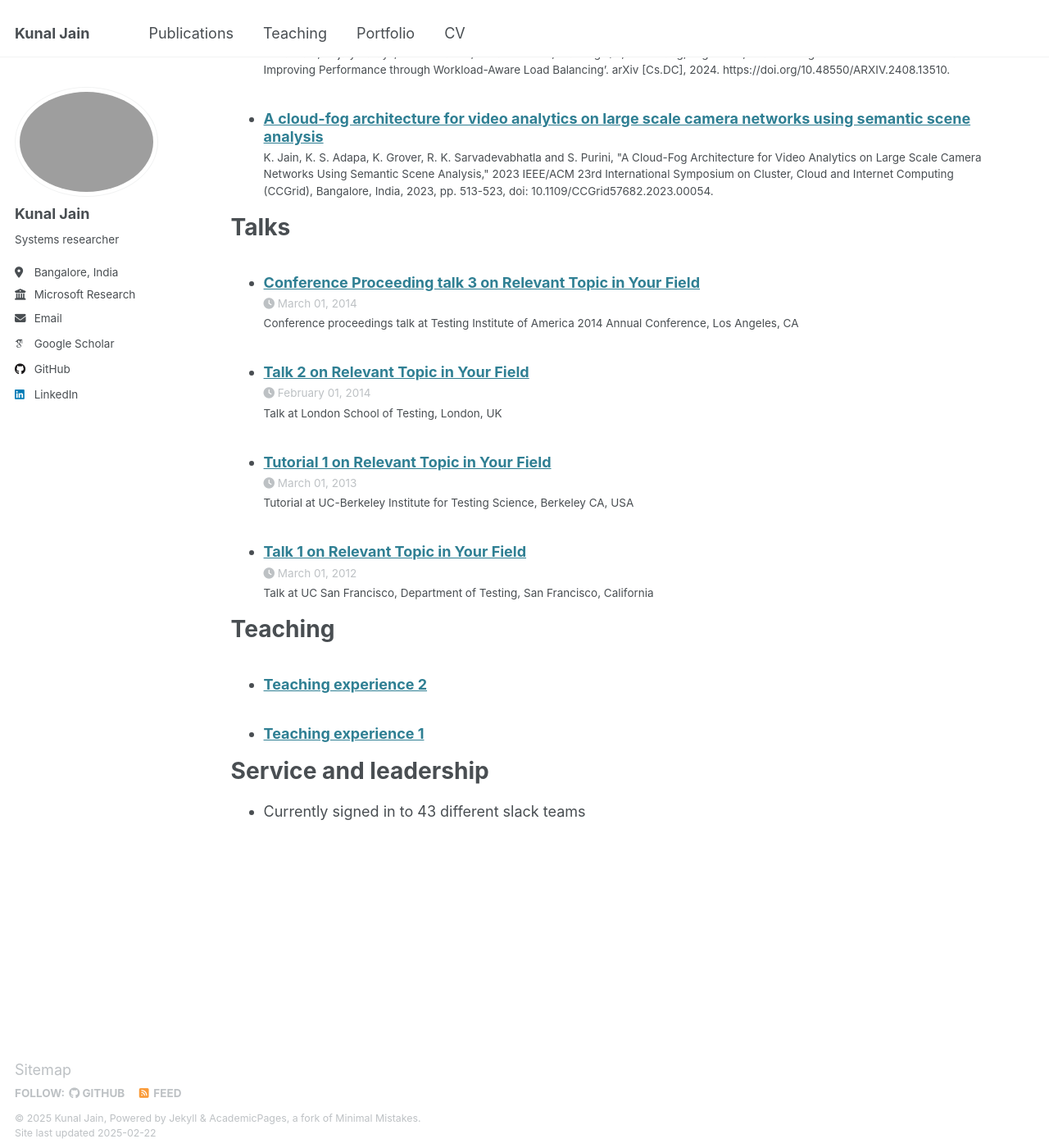
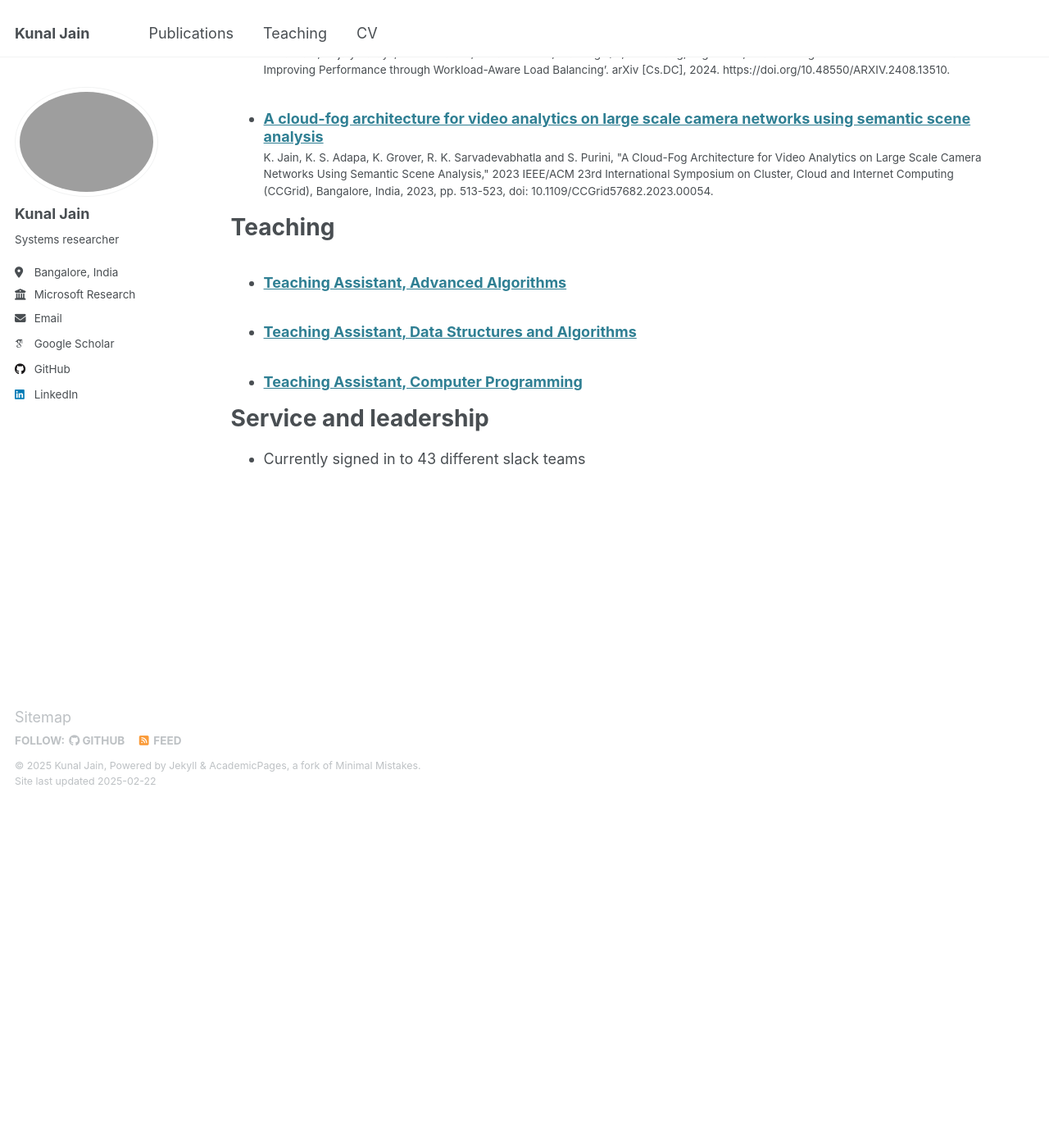
Before and after one commit to kjain1810/kjain1810.github.io, a Jekyll site: the page built from _pages/cv.md, in a window 1280 px wide and 1400 px high, scrolled down 1489 px. Shown: the whole window at 82% size. Built offline with Jekyll 4.4.1, drawn with Linux system fonts in a browser that asks for light colours; some web fonts are replaced; after the commit the page ends 2469 px from its top, so only the background shows below that.

Commit message:
Done for now

```diff
--- a/_data/navigation.yml
+++ b/_data/navigation.yml
@@ -14,14 +14,14 @@ main:
   - title: "Teaching"
     url: /teaching/
 
-  - title: "Portfolio"
-    url: /portfolio/
+  # - title: "Portfolio"
+  #   url: /portfolio/
 
   # - title: "Blog Posts"
   #   url: /year-archive/
 
   - title: "CV"
-    url: /cv/
+    url: /files/Kunal_Jain_Resume.pdf
 
   # - title: "Guide"
   #   url: /markdown/
--- a/_pages/cv.md
+++ b/_pages/cv.md
@@ -47,11 +47,11 @@ Publications
     {% include archive-single-cv.html %}
   {% endfor %}</ul>
 
-Talks
+<!-- Talks
 ======
   <ul>{% for post in site.talks reversed %}
     {% include archive-single-talk-cv.html  %}
-  {% endfor %}</ul>
+  {% endfor %}</ul> -->
 
 Teaching
 ======
--- a/_talks/2012-03-01-talk-1.md
+++ /dev/null
@@ -1,11 +0,0 @@
----
-title: "Talk 1 on Relevant Topic in Your Field"
-collection: talks
-type: "Talk"
-permalink: /talks/2012-03-01-talk-1
-venue: "UC San Francisco, Department of Testing"
-date: 2012-03-01
-location: "San Francisco, California"
----
-
-This is a description of your talk, which is a markdown file that can be all markdown-ified like any other post. Yay markdown!
--- a/_talks/2013-03-01-tutorial-1.md
+++ /dev/null
@@ -1,13 +0,0 @@
----
-title: "Tutorial 1 on Relevant Topic in Your Field"
-collection: talks
-type: "Tutorial"
-permalink: /talks/2013-03-01-tutorial-1
-venue: "UC-Berkeley Institute for Testing Science"
-date: 2013-03-01
-location: "Berkeley CA, USA"
----
-
-[More information here](http://exampleurl.com)
-
-This is a description of your tutorial, note the different field in type. This is a markdown files that can be all markdown-ified like any other post. Yay markdown!
--- a/_talks/2014-02-01-talk-2.md
+++ /dev/null
@@ -1,13 +0,0 @@
----
-title: "Talk 2 on Relevant Topic in Your Field"
-collection: talks
-type: "Talk"
-permalink: /talks/2014-02-01-talk-2
-venue: "London School of Testing"
-date: 2014-02-01
-location: "London, UK"
----
-
-[More information here](http://example2.com)
-
-This is a description of your talk, which is a markdown files that can be all markdown-ified like any other post. Yay markdown!
--- a/_talks/2014-03-01-talk-3.md
+++ /dev/null
@@ -1,11 +0,0 @@
----
-title: "Conference Proceeding talk 3 on Relevant Topic in Your Field"
-collection: talks
-type: "Conference proceedings talk"
-permalink: /talks/2014-03-01-talk-3
-venue: "Testing Institute of America 2014 Annual Conference"
-date: 2014-03-01
-location: "Los Angeles, CA"
----
-
-This is a description of your conference proceedings talk, note the different field in type. You can put anything in this field.
--- a/_teaching/2014-spring-teaching-1.md
+++ /dev/null
@@ -1,20 +0,0 @@
----
-title: "Teaching experience 1"
-collection: teaching
-type: "Undergraduate course"
-permalink: /teaching/2014-spring-teaching-1
-venue: "University 1, Department"
-date: 2014-01-01
-location: "City, Country"
----
-
-This is a description of a teaching experience. You can use markdown like any other post.
-
-Heading 1
-======
-
-Heading 2
-======
-
-Heading 3
-======
--- a/_teaching/2015-spring-teaching-2.md
+++ /dev/null
@@ -1,20 +0,0 @@
----
-title: "Teaching experience 2"
-collection: teaching
-type: "Workshop"
-permalink: /teaching/2015-spring-teaching-1
-venue: "University 1, Department"
-date: 2015-01-01
-location: "City, Country"
----
-
-This is a description of a teaching experience. You can use markdown like any other post.
-
-Heading 1
-======
-
-Heading 2
-======
-
-Heading 3
-======
--- /dev/null
+++ b/_teaching/ta_aa.md
@@ -0,0 +1,13 @@
+---
+title: "Teaching Assistant, Advanced Algorithms"
+collection: teaching
+type: "Graduate course"
+permalink: /teaching/ta_aa
+venue: "IIIT Hyderabad"
+date: 2024-01-01
+location: "Hyderabad"
+---
+
+Teaching Assistant for the Advanced Algorithm graduate level course, instructed by Prof. Suryajit Chillara. Responsible for taking tutorials on Randomized Algorithms, Graph Algorithms, etc and paper correction for a class size of 50.
+
+Course website: [Link](https://suryajith.github.io/teaching/courses/CS1.406Spring2023/)
```
Also changed, not shown: _pages/about.md (+12 -2 lines), _teaching/ta_cpro.md (added, +11 -0 lines), _teaching/ta_dsa.md (added, +11 -0 lines), 1 other file.
